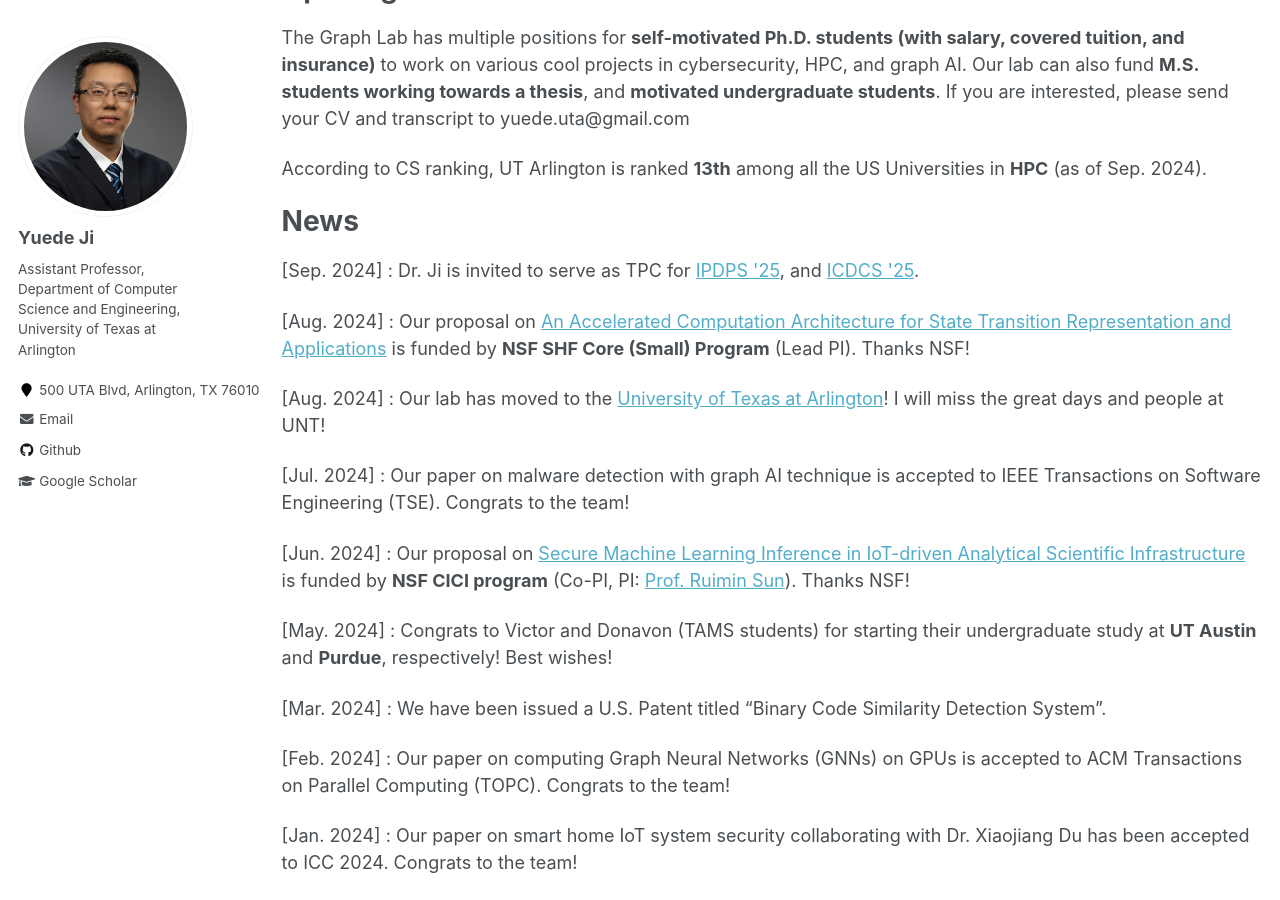
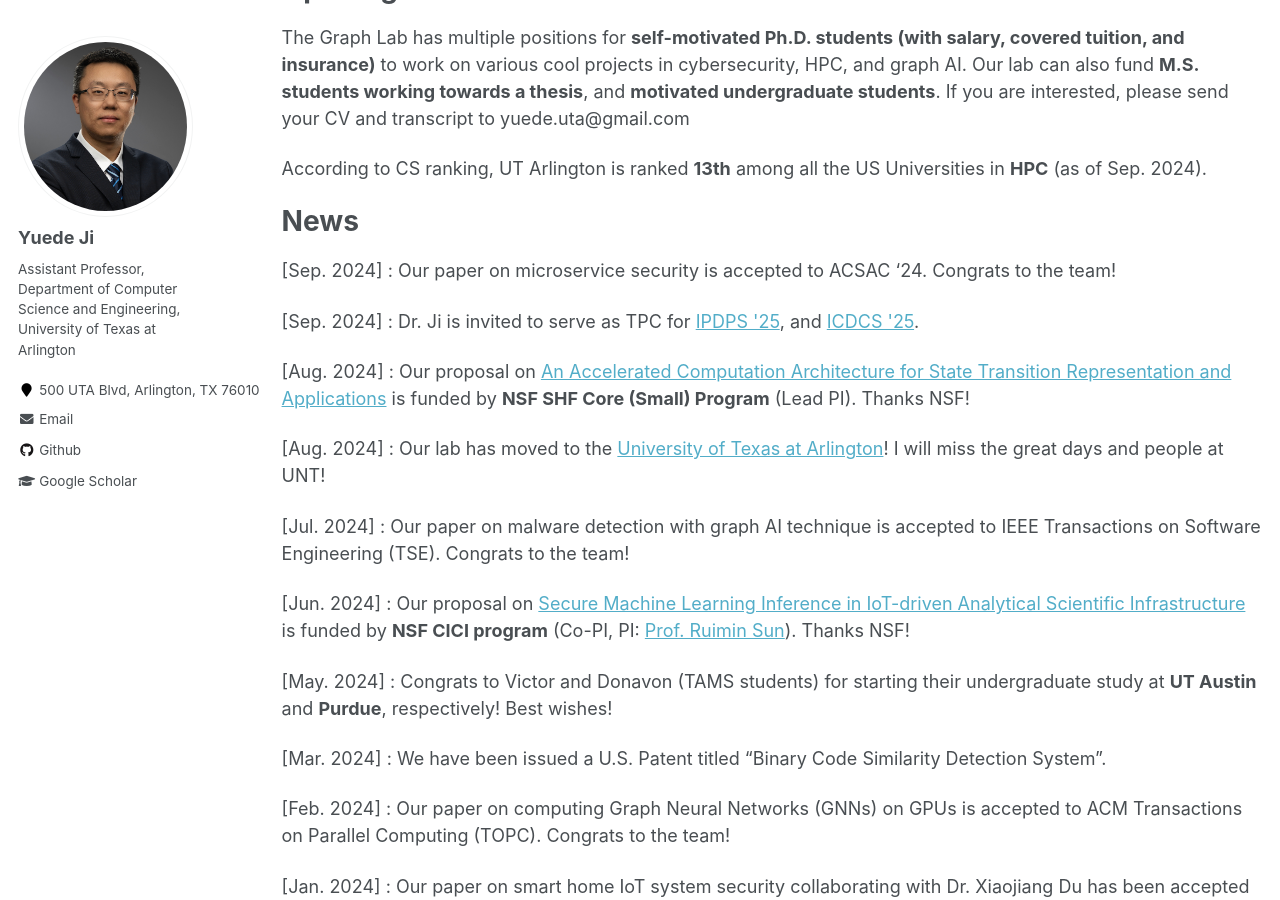
Before and after one commit to yuede/yuede.github.io, a Jekyll site: the page built from _pages/about.md, in a window 1280 px wide and 900 px high, scrolled down 509 px. Built offline with Jekyll 4.4.1, drawn with Linux system fonts in a browser that asks for light colours.

Commit message:
add ACSAC paper

```diff
--- a/_pages/about.md
+++ b/_pages/about.md
@@ -26,6 +26,8 @@ According to CS ranking, UT Arlington is ranked <strong>13th</strong> among all
 
 News
 ======
+[Sep. 2024] : Our paper on microservice security is accepted to ACSAC '24. Congrats to the team!
+
 [Sep. 2024] : Dr. Ji is invited to serve as TPC for [IPDPS \'25](https://www.ipdps.org/), and [ICDCS \'25](https://icdcs2025.icdcs.org/).
 
 [Aug. 2024] : Our proposal on [An Accelerated Computation Architecture for State Transition Representation and Applications](https://www.nsf.gov/awardsearch/showAward?AWD_ID=2409211&HistoricalAwards=false) is funded by <strong>NSF SHF Core (Small) Program</strong> (Lead PI). Thanks NSF!
```
